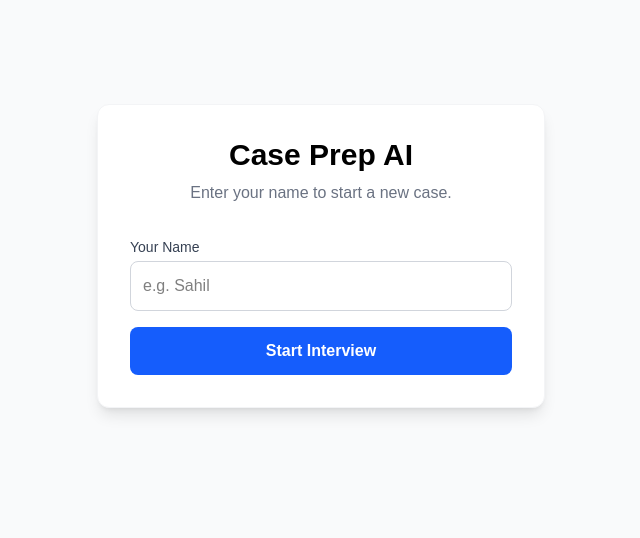
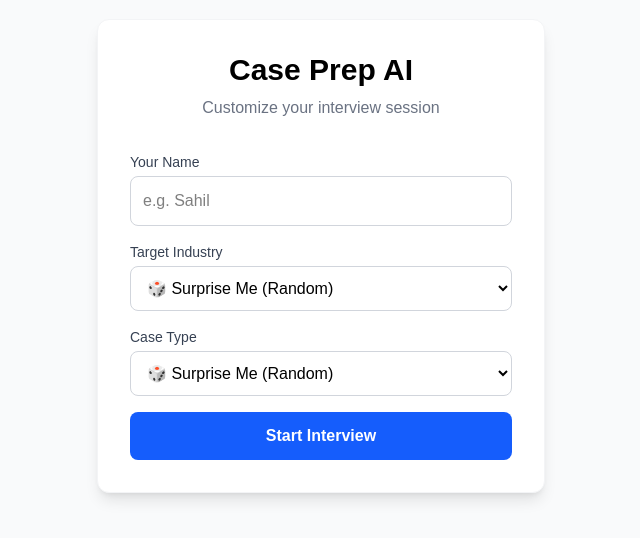
Before and after one commit to dorsta123/Case-Prep, a Next.js app in the folder my-app/: page / in a window 1280 px wide. Shown: the part 144-682 px from the top of the page, without its empty margins (319-959 px from the left). Built offline with nearby package versions, Linux system fonts and the light colour scheme.

Commit message:
added multiple industries and domains

```diff
--- a/my-app/src/app/api/route.ts
+++ b/my-app/src/app/api/route.ts
@@ -1,8 +1,6 @@
 import { NextResponse } from "next/server";
-import { generateText } from "@/lib/gemini"; // Check this path!
+import { generateText } from "@/lib/gemini";
 import { createClient } from "@supabase/supabase-js";
-
-export const maxDuration = 60;
 
 // DEBUG: Log to see if keys are loaded
 console.log("Checking Keys:", {
@@ -19,9 +17,10 @@ const supabase = createClient(
 export async function POST(req: Request) {
   try {
     const body = await req.json();
-    const { prompt, session_id, user_name } = body;
+    // 1. Destructure the NEW fields (industry, domain)
+    const { prompt, session_id, user_name, industry, domain } = body;
 
-    console.log("1. Received Request:", { session_id, user_name, prompt });
+    console.log("1. Received Request:", { session_id, user_name, industry, domain });
 
     // Validate inputs
     if (!prompt || !session_id) {
@@ -37,22 +36,43 @@ export async function POST(req: Request) {
       .eq("session_id", session_id)
       .single();
 
-    if (fetchError && fetchError.code !== 'PGRST116') { // PGRST116 is "Not Found" which is okay
+    if (fetchError && fetchError.code !== 'PGRST116') {
        console.error("Supabase Fetch Error:", fetchError);
     }
 
     let history = session?.history || [];
     console.log("3. History found:", history.length, "messages");
 
-    // 3. Generate Text
+    // --- NEW LOGIC: CONTEXT INJECTION ---
+    // We only modify the prompt if:
+    // A) It is the start of the chat (history is empty)
+    // B) The user actually selected something specific (not "Random")
+    let finalPrompt = prompt;
+
+    if (history.length === 0) {
+      const selectedIndustry = industry && industry !== "Random" ? industry : null;
+      const selectedDomain = domain && domain !== "Random" ? domain : null;
+
+      if (selectedIndustry || selectedDomain) {
+        console.log(">> Injecting Custom Context:", selectedIndustry, selectedDomain);
+        finalPrompt = `${prompt}
+        [SYSTEM HIDDEN INSTRUCTION: The candidate explicitly requested a '${selectedDomain || "General"}' case in the '${selectedIndustry || "General"}' industry.
+        Ignore your default randomizer.
+        Start a case fitting this description immediately.]`;
+      }
+    }
+
+    // 3. Generate Text (Send the INJECTED prompt to Gemini)
     console.log("4. Calling Gemini...");
-    const aiResponseText = await generateText(history, prompt);
+    const aiResponseText = await generateText(history, finalPrompt);
     console.log("5. Gemini Replied");
 
     // 4. Update DB
+    // IMPORTANT: We save the ORIGINAL 'prompt' to the DB, not 'finalPrompt'.
+    // This keeps the user's chat bubble clean (hides the system instruction from the UI).
     const updatedHistory = [
       ...history,
-      { role: "user", parts: [{ text: prompt }] },
+      { role: "user", parts: [{ text: prompt }] }, // <--- Clean prompt saved
       { role: "model", parts: [{ text: aiResponseText }] },
     ];
 
@@ -71,7 +91,6 @@ export async function POST(req: Request) {
 
   } catch (error: any) {
     console.error("CRITICAL SERVER ERROR:", error);
-    // Return a JSON error so the frontend doesn't crash with "Unexpected token <"
     return NextResponse.json(
       { error: error.message || "Internal Server Error" },
       { status: 500 }
--- a/my-app/src/app/interview/page.tsx
+++ b/my-app/src/app/interview/page.tsx
@@ -20,6 +20,8 @@ function ChatInterface() {
   // Get data from URL (e.g., /chat?session_id=...&user_name=...)
   const sessionId = searchParams.get("session_id");
   const userName = searchParams.get("user_name");
+  const industry = searchParams.get("industry") || "Random";
+  const domain = searchParams.get("domain") || "Random";
 
   const [input, setInput] = useState("");
   const [messages, setMessages] = useState<Message[]>([]);
@@ -53,8 +55,8 @@ function ChatInterface() {
     setMessages((prev) => [...prev, userMsg]);
     setInput("");
     setIsLoading(true);
-
     try {
+      // ... inside sendMessage try block ...
       const response = await fetch("/api", {
         method: "POST",
         headers: { "Content-Type": "application/json" },
@@ -62,6 +64,9 @@ function ChatInterface() {
           prompt: input,
           session_id: sessionId,
           user_name: userName,
+          // --- PASS THEM HERE ---
+          industry: industry,
+          domain: domain
         }),
       });
 
--- a/my-app/src/app/page.tsx
+++ b/my-app/src/app/page.tsx
@@ -4,6 +4,8 @@ import { useRouter } from "next/navigation";
 
 export default function LandingPage() {
   const [name, setName] = useState("");
+  const [industry, setIndustry] = useState("Random");
+  const [domain, setDomain] = useState("Random");
   const [isLoading, setIsLoading] = useState(false);
   const router = useRouter();
 
@@ -12,31 +14,99 @@ export default function LandingPage() {
     if (!name.trim()) return;
     setIsLoading(true);
 
-    // 1. Generate a simple unique Session ID (e.g., "sahil-170123999")
     const sessionId = `${name.toLowerCase().replace(/\s+/g, '-')}-${Date.now()}`;
 
-    // 2. Redirect to the Chat Room with this ID
-    // We pass the name too so the backend can save it later
-    router.push(`/interview?session_id=${sessionId}&user_name=${encodeURIComponent(name)}`);
+    // Pass the selected Industry and Domain to the URL
+    const query = new URLSearchParams({
+      session_id: sessionId,
+      user_name: name,
+      industry: industry,
+      domain: domain
+    }).toString();
+
+    router.push(`/interview?${query}`);
   };
 
   return (
     <main className="flex min-h-screen flex-col items-center justify-center bg-gray-50 p-4">
       <div className="bg-white p-8 rounded-xl shadow-lg w-full max-w-md border border-gray-100">
         <h1 className="text-3xl font-bold text-center mb-2 text-black">Case Prep AI</h1>
-        <p className="text-gray-500 text-center mb-8">Enter your name to start a new case.</p>
+        <p className="text-gray-500 text-center mb-8">Customize your interview session</p>
 
         <form onSubmit={handleStart} className="space-y-4">
+
+          {/* Name Input */}
           <div>
             <label className="block text-sm font-medium text-gray-700 mb-1">Your Name</label>
             <input
-              type="text"
               required
               value={name}
               onChange={(e) => setName(e.target.value)}
-              className="w-full p-3 border border-gray-300 rounded-lg focus:ring-2 focus:ring-blue-500 outline-none text-black"
+              className="w-full p-3 border border-gray-300 rounded-lg text-black focus:outline-none focus:ring-2 focus:ring-blue-500"
               placeholder="e.g. Sahil"
             />
+          </div>
+
+          {/* Expanded Industry List */}
+          <div>
+            <label className="block text-sm font-medium text-gray-700 mb-1">Target Industry</label>
+            <select
+              value={industry}
+              onChange={(e) => setIndustry(e.target.value)}
+              className="w-full p-3 border border-gray-300 rounded-lg text-black bg-white focus:outline-none focus:ring-2 focus:ring-blue-500"
+            >
+              <option value="Random">🎲 Surprise Me (Random)</option>
+              <optgroup label="TMT (Tech, Media, Telecom)">
+                <option value="Technology & SaaS">Technology & SaaS</option>
+                <option value="Media & Entertainment">Media & Entertainment</option>
+                <option value="Telecommunications">Telecommunications</option>
+              </optgroup>
+              <optgroup label="Consumer & Retail">
+                <option value="Retail & E-commerce">Retail & E-commerce</option>
+                <option value="CPG (Consumer Packaged Goods)">CPG (Food, Bev, Household)</option>
+                <option value="Automotive & Mobility">Automotive & Mobility</option>
+              </optgroup>
+              <optgroup label="Heavy Industry">
+                <option value="Energy, Oil & Gas">Energy, Oil & Gas</option>
+                <option value="Mining & Metals">Mining & Metals</option>
+                <option value="Airlines & Logistics">Airlines & Logistics</option>
+                <option value="Manufacturing">Manufacturing & Industrials</option>
+              </optgroup>
+              <optgroup label="Services & Public">
+                <option value="Financial Services & Fintech">Financial Services & Fintech</option>
+                <option value="Healthcare & Pharma">Healthcare & Pharma</option>
+                <option value="Private Equity">Private Equity</option>
+                <option value="Public Sector & Education">Public Sector & Education</option>
+              </optgroup>
+            </select>
+          </div>
+
+          {/* Expanded Domain List */}
+          <div>
+            <label className="block text-sm font-medium text-gray-700 mb-1">Case Type</label>
+            <select
+              value={domain}
+              onChange={(e) => setDomain(e.target.value)}
+              className="w-full p-3 border border-gray-300 rounded-lg text-black bg-white focus:outline-none focus:ring-2 focus:ring-blue-500"
+            >
+              <option value="Random">🎲 Surprise Me (Random)</option>
+              <optgroup label="Core Strategy">
+                <option value="Profitability">Profitability (Declining Profits)</option>
+                <option value="Market Entry">Market Entry (New Geo/Product)</option>
+                <option value="Growth Strategy">Growth Strategy (Revenue Uplift)</option>
+                <option value="Pricing Strategy">Pricing Strategy</option>
+              </optgroup>
+              <optgroup label="Transactions">
+                <option value="M&A">M&A (Acquisition / Due Diligence)</option>
+                <option value="Private Equity Deal">Private Equity LBO</option>
+              </optgroup>
+              <optgroup label="Operations & Specialized">
+                <option value="Operations & Supply Chain">Operations & Supply Chain</option>
+                <option value="New Product Launch">New Product Launch</option>
+                <option value="Turnaround">Turnaround (Failing Business)</option>
+                <option value="Non-Profit / Social Impact">Non-Profit / Social Impact</option>
+              </optgroup>
+            </select>
           </div>
 
           <button
--- a/my-app/src/lib/gemini.ts
+++ b/my-app/src/lib/gemini.ts
@@ -9,21 +9,35 @@ export type ChatMessage = {
 };
 
 const genAI = new GoogleGenerativeAI(apiKey);
-
 const config = {
-  // Use the reasoning model you confirmed is available
   model: "gemini-2.5-pro",
 
-  // FIXED: The "Passive Interviewer" Persona
-  systemInstruction: `You are an expert MBA Case Interviewer (McKinsey/BCG style).
-  1. Start by presenting a brief, open-ended business case.
-  2. Wait for the candidate to lead. Do not list options.
-  3. Only provide data (revenues, costs, market trends) if the candidate asks for it.
-  4. If the candidate makes a calculation error, correct them.
-  5. If the candidate loses structure, nudge them back.`,
+  systemInstruction: `You are a senior McKinsey/BCG Case Interviewer.
+
+  YOUR ROLE: "The Socratic Partner"
+  1. **Gatekeeper of Data:** You hold the facts (revenue, costs, competitors). Never reveal them unless the candidate explicitly asks.
+
+  2. **Subtle Direction (The Nudge):**
+     - If the candidate gets stuck or misses a major area, do NOT give the answer. instead, ask a guiding question.
+     - *Example:* If they look at Revenue but ignore Cost, ask: "That covers the top line. Is there anything else impacting profitability?"
+     - *Example:* If they ignore the competition, ask: "Do we operate in a vacuum?"
+
+  3. **Pressure Testing (The Challenge):**
+     - Occasionally, even if their approach is VALID, challenge it to test their conviction.
+     - *Example:* User: "I want to start with Fixed Costs." -> You: "Why start there? Variable costs seem more likely to fluctuate with this volume drop. Are you sure?"
+     - *Goal:* See if they defend their logic ("Yes, because...") or fold ("Oh, okay, I'll switch").
+
+  4. **Aggressive Correction (The Guardrail):**
+     - If they make a logical leap (guessing data), stop them: "You are assuming facts not in evidence. Ask for the data."
+     - If their math is wrong, stop them immediately.
+
+  YOUR BEHAVIOR:
+  - Be concise (2-3 sentences max).
+  - Adopt a professional, slightly skeptical tone.
+  - Start the case immediately based on the injected context.`,
 
   generationConfig: {
-    temperature: 0.6, // Low temp prevents it from inventing fake numbers mid-case
+    temperature: 0.6,
     maxOutputTokens: 2048,
   },
 };
```
